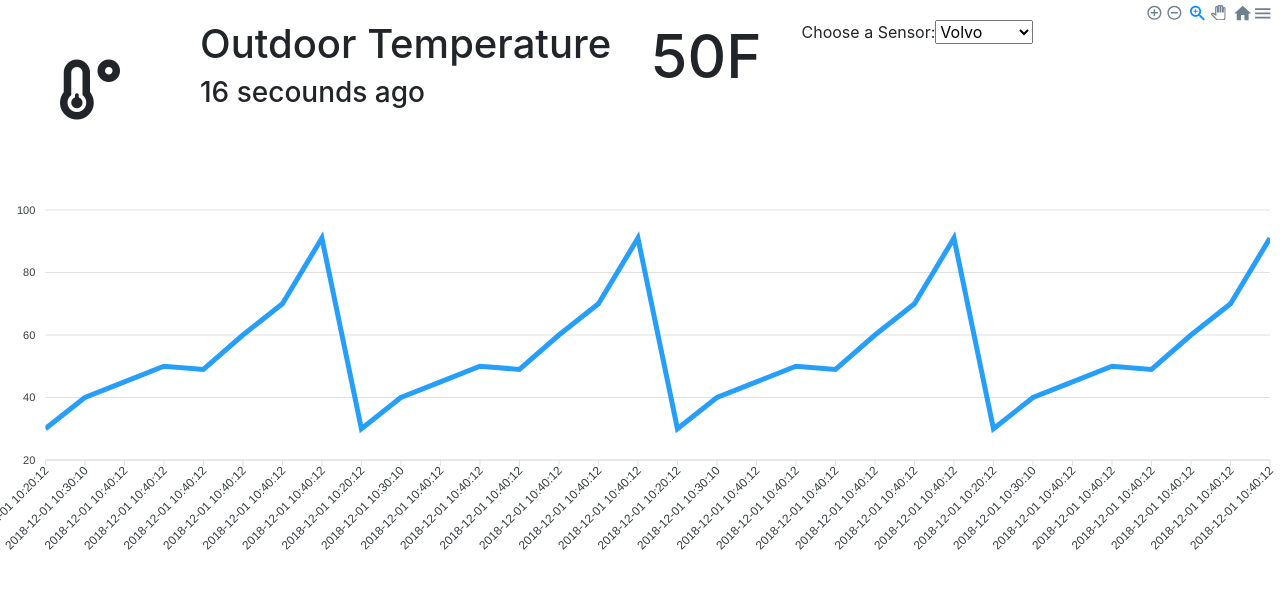
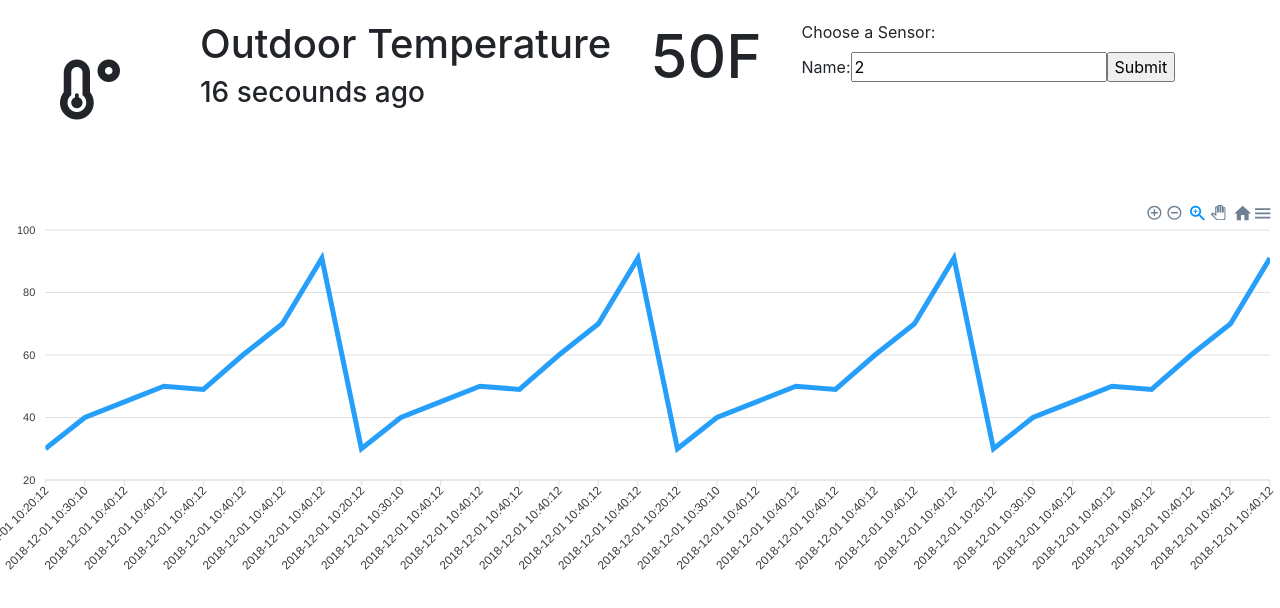
Before and after one commit to ChandimaMaduwanthi/Alert-Management-System, a React (Create React App) app in the folder front-app/: page / in a window 1280 px wide. Shown: the top 608 px of the page. Built offline with nearby package versions, Linux system fonts and the light colour scheme.

Commit message:
css err resolved

```diff
--- a/front-app/src/App.css
+++ b/front-app/src/App.css
@@ -6,4 +6,5 @@
 .mainContainer{
   width: 100vh;
   height: 100vh;
+  background-color:red ;
 }
--- a/front-app/src/App.js
+++ b/front-app/src/App.js
@@ -6,14 +6,27 @@
     super(props);
 
     this.state = {
+      value:"2"
+    }
 
-    }
+    this.handleChange = this.handleChange.bind(this);
+    this.handleSubmit = this.handleSubmit.bind(this);
+  }
+
+  handleChange(event) {
+    this.setState({value: event.target.value});
+  }
+
+  handleSubmit(event) {
+    alert('A name was submitted: ' + this.state.value);
+    event.preventDefault();
   }
   render() {
+    const {  value } = this.state;
     return (
       <>
         <div className="mainContainer">
-          <div className="titleContainer">
+          <div className="titleContainer" style={{height:"200px"}}>
               <div style={{float:'left',padding:"60px"}}>
                   <i class="fas fa-temperature-low" style={{fontSize:"60px"}}></i>
               </div>
@@ -28,19 +41,20 @@
 
               <div style={{float:'left',padding:"20px"}}>
                   <label for="cars">Choose a Sensor:</label>
+                  <form onSubmit={this.handleSubmit} style={{zIndex:"100"}}>
+                  <label>
+                  Name:
+                  <input type="text" value={this.state.value} onChange={this.handleChange} />
+                </label>
+                <input type="submit" value="Submit" />
+              </form>
 
-                  <select name="cars" id="cars">
-                    <option value="volvo">Volvo</option>
-                    <option value="saab">Saab</option>
-                    <option value="mercedes">Mercedes</option>
-                    <option value="audi">Audi</option>
-                  </select>
 
               </div>
 
 
           </div>
-          <div className="chartContainer">
+          <div className="chartContainer" >
               <ChartShow/>
           </div>
         </div>
--- a/front-app/src/components/ChartShow.js
+++ b/front-app/src/components/ChartShow.js
@@ -19,11 +19,13 @@
       }]
     }
   }
+
+
   render() {
     return (
       <>
 
-            <Chart options={this.state.options} series={this.state.series} type="line" height={400} />
+            <Chart   options={this.state.options} series={this.state.series} type="line" height={400} />
 
 
       </>
```
Also changed, not shown: 1 other file (tests, documents, lock files or other folders).
